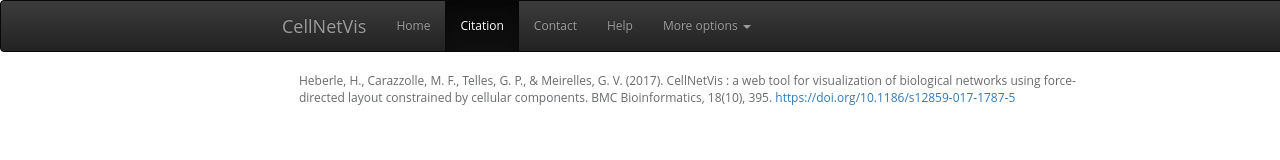
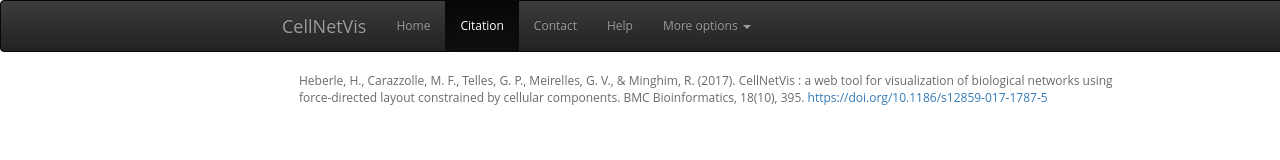
Before and after one commit to heberleh/cellnetvis, a plain HTML site: page web/citation.html in a window 1280 px wide. Shown: the top 160 px of the page. Drawn offline with nearby package versions, Linux system fonts and the light colour scheme.

Commit message:
citation

```diff
--- a/web/citation.html
+++ b/web/citation.html
@@ -122,7 +122,7 @@
         <div id="content" class="content col-md-6">
             <div class="citation">
                 <p>
-                    Heberle, H., Carazzolle, M. F., Telles, G. P., & Meirelles, G. V. (2017).
+                    Heberle, H., Carazzolle, M. F., Telles, G. P., Meirelles, G. V., & Minghim, R. (2017).
                     CellNetVis : a web tool for visualization of biological networks using force-directed layout constrained by cellular components.
                     BMC Bioinformatics, 18(10), 395. <a target="_blank" href="https://doi.org/10.1186/s12859-017-1787-5">https://doi.org/10.1186/s12859-017-1787-5</a>
                 </p>
```
